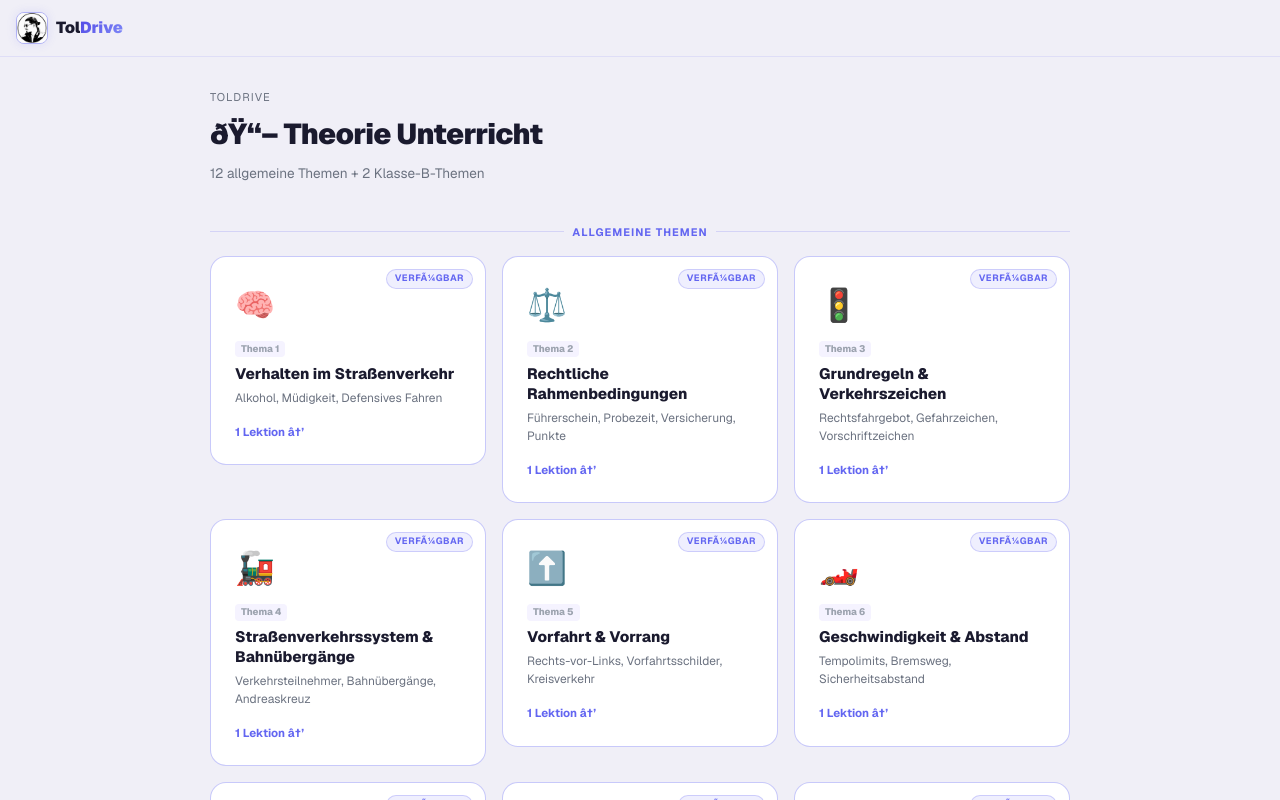
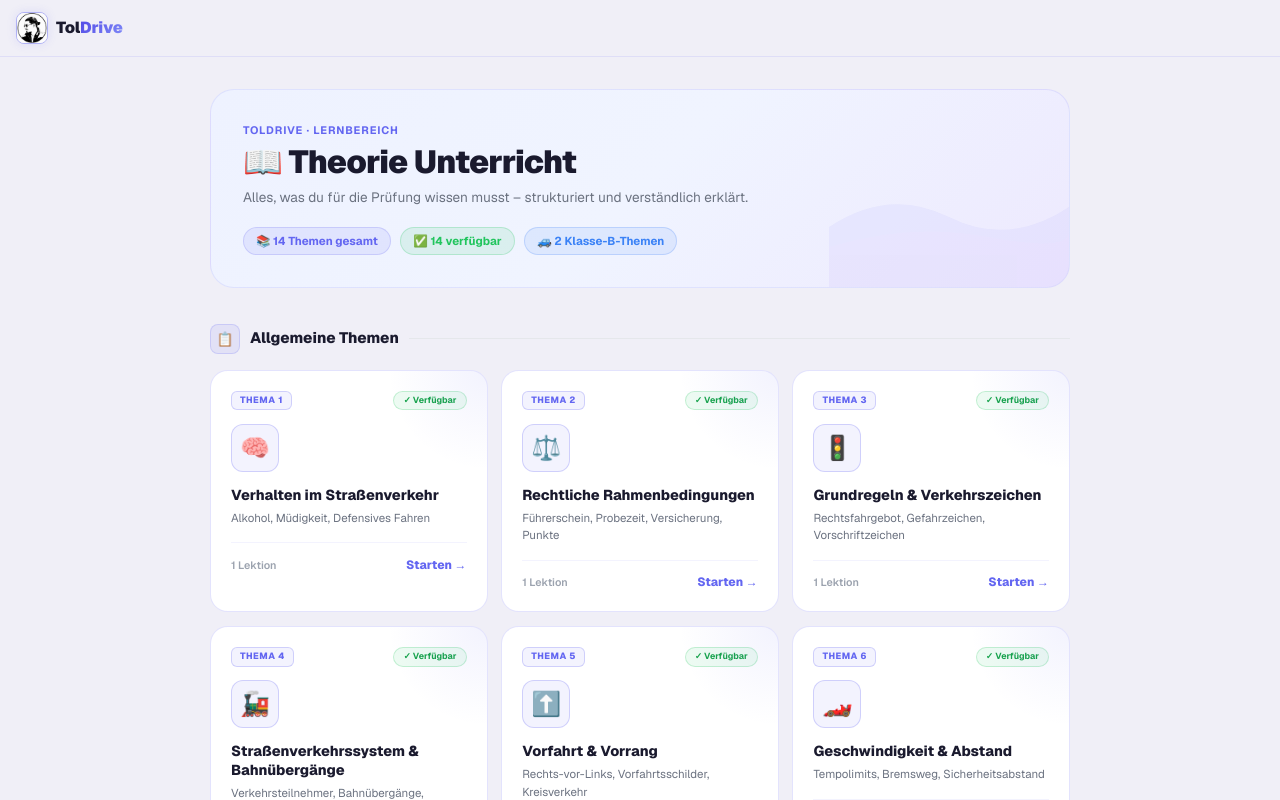
Before and after one commit to yamero37/fahrschule-theorie, a Next.js app: page /unterricht in a window 1280 px wide. Shown: the top 800 px of the page. Built offline with nearby package versions, Linux system fonts and the light colour scheme; no server answers.

Commit message:
design: redesign Unterricht page for light theme

```diff
--- a/app/unterricht/page.tsx
+++ b/app/unterricht/page.tsx
@@ -1,76 +1,97 @@
 import Link from 'next/link'
 import { TOPICS } from '@/data/lektionen'
 
-export const metadata = { title: 'Theorie Unterricht â€“ TolDrive' }
+export const metadata = { title: 'Theorie Unterricht – TolDrive' }
 
 export default function UnterrichtPage() {
-  const generalTopics = TOPICS.filter(t => !t.classB)
-  const classBTopics  = TOPICS.filter(t =>  t.classB)
+  const generalTopics  = TOPICS.filter(t => !t.classB)
+  const classBTopics   = TOPICS.filter(t =>  t.classB)
+  const availableCount = TOPICS.filter(t => t.available).length
 
   return (
-    <div style={{ minHeight: '100vh', padding: '2rem 1rem 4rem' }}>
-      <div style={{ maxWidth: '860px', margin: '0 auto' }}>
+    <div style={{ minHeight: '100vh', background: 'var(--bg)', paddingBottom: '5rem' }}>
+      <style>{`
+        .topic-card { transition: box-shadow 0.18s, transform 0.18s, border-color 0.18s !important; }
+        .topic-card:hover { transform: translateY(-3px) !important; }
+        .topic-card-indigo:hover { border-color: #6366f1 !important; box-shadow: 0 6px 28px rgba(99,102,241,0.12), 0 2px 8px rgba(0,0,0,0.05) !important; }
+        .topic-card-blue:hover   { border-color: #3b82f6 !important; box-shadow: 0 6px 28px rgba(59,130,246,0.12), 0 2px 8px rgba(0,0,0,0.05) !important; }
+      `}</style>
 
-        {/* Header */}
-        <div style={{ marginBottom: '2.5rem' }}>
-          <p style={{ fontSize: '0.7rem', color: 'var(--text-muted)', letterSpacing: '0.1em', textTransform: 'uppercase', marginBottom: '0.4rem' }}>
-            TolDrive
+      <div style={{ maxWidth: '900px', margin: '0 auto', padding: '2rem 1.25rem' }}>
+
+        {/* ── Hero Header ── */}
+        <div style={{
+          background: 'linear-gradient(135deg, #eef2ff 0%, #f0f4ff 50%, #ede9fe 100%)',
+          border: '1px solid rgba(99,102,241,0.12)',
+          borderRadius: '1.5rem',
+          padding: '2rem',
+          marginBottom: '2.25rem',
+          position: 'relative',
+          overflow: 'hidden',
+        }}>
+          <svg style={{ position: 'absolute', bottom: 0, right: 0, opacity: 0.06, pointerEvents: 'none' }}
+            width="240" height="120" viewBox="0 0 240 120">
+            <path d="M0,60 Q60,20 120,50 T240,40 L240,120 L0,120 Z" fill="#6366f1"/>
+            <path d="M0,80 Q80,55 160,70 T240,65 L240,120 L0,120 Z" fill="#8b5cf6"/>
+          </svg>
+
+          <div style={{ position: 'relative' }}>
+            <p style={{ margin: '0 0 0.35rem', fontSize: '0.68rem', fontWeight: 700, color: '#6366f1', letterSpacing: '0.08em', textTransform: 'uppercase' }}>
+              TolDrive · Lernbereich
             </p>
-          <h1 style={{ fontSize: '1.8rem', fontWeight: 900, color: 'var(--text)', margin: '0 0 0.5rem', letterSpacing: '-0.02em' }}>
-            ðŸ“– Theorie Unterricht
+            <h1 style={{ margin: '0 0 0.4rem', fontSize: 'clamp(1.5rem,4vw,2rem)', fontWeight: 900, color: '#1a1a2e', letterSpacing: '-0.02em', lineHeight: 1.15 }}>
+              📖 Theorie Unterricht
             </h1>
-          <p style={{ fontSize: '0.85rem', color: 'var(--text-muted)', margin: 0 }}>
-            12 allgemeine Themen + 2 Klasse-B-Themen
+            <p style={{ margin: '0 0 1.25rem', fontSize: '0.85rem', color: '#6b7280' }}>
+              Alles, was du für die Prüfung wissen musst – strukturiert und verständlich erklärt.
             </p>
+
+            <div style={{ display: 'flex', gap: '0.6rem', flexWrap: 'wrap' }}>
+              {([
+                { icon: '📚', label: `${TOPICS.length} Themen gesamt`,  color: '#6366f1', bg: 'rgba(99,102,241,0.1)',  border: 'rgba(99,102,241,0.2)'  },
+                { icon: '✅', label: `${availableCount} verfügbar`,      color: '#22c55e', bg: 'rgba(34,197,94,0.1)',   border: 'rgba(34,197,94,0.22)'  },
+                { icon: '🚙', label: '2 Klasse-B-Themen',               color: '#3b82f6', bg: 'rgba(59,130,246,0.1)',  border: 'rgba(59,130,246,0.22)' },
+              ] as const).map(c => (
+                <span key={c.label} style={{
+                  display: 'inline-flex', alignItems: 'center', gap: '5px',
+                  fontSize: '0.72rem', fontWeight: 700, color: c.color,
+                  background: c.bg, border: `1px solid ${c.border}`,
+                  borderRadius: '100px', padding: '4px 12px',
+                }}>
+                  {c.icon} {c.label}
+                </span>
+              ))}
+            </div>
+          </div>
         </div>
 
-        {/* Allgemeine Themen */}
-        <h2 style={{
-          fontSize: '0.68rem', fontWeight: 700, letterSpacing: '0.1em',
-          textTransform: 'uppercase', color: 'var(--gold)',
-          marginBottom: '1rem', display: 'flex', alignItems: 'center', gap: '8px',
-        }}>
-          <span style={{ flex: 1, height: '1px', background: 'rgba(var(--gold-rgb),0.2)' }} />
-          Allgemeine Themen
-          <span style={{ flex: 1, height: '1px', background: 'rgba(var(--gold-rgb),0.2)' }} />
-        </h2>
+        {/* ── Allgemeine Themen ── */}
+        <SectionLabel icon="📋" title="Allgemeine Themen" accent="#6366f1" />
 
         <div style={{
           display: 'grid',
-          gridTemplateColumns: 'repeat(auto-fill, minmax(240px, 1fr))',
-          gap: '1rem',
-          marginBottom: '3rem',
+          gridTemplateColumns: 'repeat(auto-fill, minmax(265px, 1fr))',
+          gap: '0.85rem',
+          marginBottom: '2.5rem',
         }}>
-          {generalTopics.map(topic => (
-            <TopicCard key={topic.id} topic={topic} />
-          ))}
+          {generalTopics.map(topic => <TopicCard key={topic.id} topic={topic} />)}
         </div>
 
-        {/* Klasse B */}
-        <h2 style={{
-          fontSize: '0.68rem', fontWeight: 700, letterSpacing: '0.1em',
-          textTransform: 'uppercase', color: '#60a5fa',
-          marginBottom: '1rem', display: 'flex', alignItems: 'center', gap: '8px',
-        }}>
-          <span style={{ flex: 1, height: '1px', background: 'rgba(96,165,250,0.25)' }} />
-          Nur Klasse B
-          <span style={{ flex: 1, height: '1px', background: 'rgba(96,165,250,0.25)' }} />
-        </h2>
+        {/* ── Klasse B ── */}
+        <SectionLabel icon="🚙" title="Nur Klasse B" accent="#3b82f6" />
 
         <div style={{
           background: 'rgba(59,130,246,0.04)',
-          border: '1px solid rgba(59,130,246,0.15)',
+          border: '1px solid rgba(59,130,246,0.14)',
           borderRadius: '1.25rem',
-          padding: '1.25rem',
+          padding: '1rem',
         }}>
           <div style={{
             display: 'grid',
-            gridTemplateColumns: 'repeat(auto-fill, minmax(240px, 1fr))',
-            gap: '1rem',
+            gridTemplateColumns: 'repeat(auto-fill, minmax(265px, 1fr))',
+            gap: '0.85rem',
           }}>
-            {classBTopics.map(topic => (
-              <TopicCard key={topic.id} topic={topic} />
-            ))}
+            {classBTopics.map(topic => <TopicCard key={topic.id} topic={topic} />)}
           </div>
         </div>
 
@@ -79,80 +100,117 @@ export default function UnterrichtPage() {
   )
 }
 
+function SectionLabel({ icon, title, accent }: { icon: string; title: string; accent: string }) {
+  return (
+    <div style={{ display: 'flex', alignItems: 'center', gap: '10px', marginBottom: '1rem' }}>
+      <div style={{
+        width: '30px', height: '30px', borderRadius: '8px', flexShrink: 0,
+        background: `${accent}18`, border: `1px solid ${accent}30`,
+        display: 'flex', alignItems: 'center', justifyContent: 'center', fontSize: '0.85rem',
+      }}>{icon}</div>
+      <h2 style={{ margin: 0, fontSize: '0.95rem', fontWeight: 800, color: '#1a1a2e' }}>{title}</h2>
+      <div style={{ flex: 1, height: '1px', background: '#e5e7eb' }} />
+    </div>
+  )
+}
+
 function TopicCard({ topic }: { topic: typeof TOPICS[0] }) {
   const isB = topic.classB
-  const activeColor   = isB ? '#3b82f6' : 'rgba(var(--gold-rgb),0.35)'
-  const inactiveColor = isB ? 'rgba(59,130,246,0.1)' : 'var(--border)'
-  const tagBg         = isB ? 'rgba(59,130,246,0.12)' : 'rgba(var(--gold-rgb),0.1)'
-  const tagColor      = isB ? '#60a5fa' : 'var(--gold)'
-  const tagBorder     = isB ? 'rgba(59,130,246,0.3)' : 'rgba(var(--gold-rgb),0.25)'
+
+  const accent       = isB ? '#3b82f6' : '#6366f1'
+  const accentBg     = isB ? 'rgba(59,130,246,0.08)'  : 'rgba(99,102,241,0.08)'
+  const accentBorder = isB ? 'rgba(59,130,246,0.22)'  : 'rgba(99,102,241,0.18)'
+  const tagColor     = accent
+  const tagBorder    = isB ? 'rgba(59,130,246,0.28)'  : 'rgba(99,102,241,0.25)'
+  const hoverClass   = isB ? 'topic-card topic-card-blue' : 'topic-card topic-card-indigo'
 
   const inner = (
-    <div style={{
-      background: 'var(--surface)',
-      border: `1px solid ${topic.available ? activeColor : inactiveColor}`,
-      borderRadius: '1rem',
-      padding: '1.5rem',
+    <div
+      className={topic.available ? hoverClass : ''}
+      style={{
+        background: '#fff',
+        border: `1px solid ${topic.available ? accentBorder : '#e5e7eb'}`,
+        borderRadius: '1.1rem',
+        padding: '1.25rem',
         cursor: topic.available ? 'pointer' : 'default',
-      transition: 'border-color 0.2s, box-shadow 0.2s, transform 0.2s',
         position: 'relative',
         overflow: 'hidden',
-      opacity: topic.available ? 1 : 0.55,
-    }}>
-
-      {/* Tag badge (B1/B2) */}
-      {topic.tag && (
-        <span style={{
-          position: 'absolute', top: '12px', left: '12px',
-          fontSize: '0.6rem', fontWeight: 800, letterSpacing: '0.06em',
-          background: tagBg, color: tagColor,
-          border: `1px solid ${tagBorder}`, borderRadius: '20px', padding: '2px 8px',
-        }}>{topic.tag}</span>
+        opacity: topic.available ? 1 : 0.6,
+        height: '100%',
+        boxSizing: 'border-box' as const,
+      }}
+    >
+      {/* Corner accent */}
+      {topic.available && (
+        <div style={{
+          position: 'absolute', top: 0, right: 0, width: '100px', height: '100px',
+          background: `radial-gradient(circle at top right, ${accentBg}, transparent 70%)`,
+          pointerEvents: 'none',
+        }} />
       )}
 
-      {/* Status badge */}
+      {/* Top row: Label + Status */}
+      <div style={{ display: 'flex', alignItems: 'center', justifyContent: 'space-between', marginBottom: '0.85rem' }}>
         <span style={{
-        position: 'absolute', top: '12px', right: '12px',
-        fontSize: '0.58rem', fontWeight: 700, letterSpacing: '0.06em', textTransform: 'uppercase',
-        background: topic.available ? tagBg : 'var(--surface-2)',
-        color: topic.available ? tagColor : 'var(--text-dim)',
-        border: `1px solid ${topic.available ? tagBorder : 'var(--border)'}`,
-        borderRadius: '20px', padding: '2px 8px',
+          fontSize: '0.57rem', fontWeight: 800, letterSpacing: '0.06em',
+          background: accentBg, color: tagColor,
+          border: `1px solid ${tagBorder}`, borderRadius: '6px',
+          padding: '2px 8px', textTransform: 'uppercase' as const,
         }}>
-        {topic.available ? 'VerfÃ¼gbar' : 'DemnÃ¤chst'}
+          {topic.tag ?? `Thema ${topic.id}`}
         </span>
+        <span style={{
+          fontSize: '0.55rem', fontWeight: 700,
+          background: topic.available ? 'rgba(34,197,94,0.08)' : '#f9fafb',
+          color: topic.available ? '#16a34a' : '#9ca3af',
+          border: `1px solid ${topic.available ? 'rgba(34,197,94,0.22)' : '#e5e7eb'}`,
+          borderRadius: '100px', padding: '2px 9px',
+        }}>
+          {topic.available ? '✓ Verfügbar' : '⏳ Demnächst'}
+        </span>
+      </div>
 
-      <div style={{ fontSize: '2rem', marginBottom: '0.75rem', marginTop: topic.tag ? '1rem' : '0' }}>
+      {/* Icon bubble */}
+      <div style={{
+        width: '48px', height: '48px', borderRadius: '12px',
+        background: accentBg, border: `1px solid ${tagBorder}`,
+        display: 'flex', alignItems: 'center', justifyContent: 'center',
+        fontSize: '1.5rem', marginBottom: '0.85rem',
+      }}>
         {topic.icon}
       </div>
 
-      <div style={{ display: 'flex', alignItems: 'center', gap: '6px', marginBottom: '0.4rem' }}>
-        <span style={{
-          fontSize: '0.6rem', fontWeight: 800, color: 'var(--text-dim)',
-          background: 'var(--surface-2)', borderRadius: '4px', padding: '1px 6px',
-        }}>
-          {topic.tag ?? `Thema ${topic.id}`}
-        </span>
-      </div>
-
-      <h3 style={{ fontSize: '0.95rem', fontWeight: 800, color: 'var(--text)', margin: '0 0 0.35rem', lineHeight: 1.3 }}>
+      {/* Title + Subtitle */}
+      <h3 style={{ fontSize: '0.9rem', fontWeight: 800, color: '#1a1a2e', margin: '0 0 0.3rem', lineHeight: 1.3 }}>
         {topic.title}
       </h3>
-      <p style={{ fontSize: '0.75rem', color: 'var(--text-muted)', margin: 0, lineHeight: 1.5 }}>
+      <p style={{ fontSize: '0.72rem', color: '#6b7280', margin: 0, lineHeight: 1.5 }}>
         {topic.subtitle}
       </p>
 
+      {/* Footer */}
+      <div style={{
+        marginTop: '1rem', paddingTop: '0.8rem',
+        borderTop: `1px solid ${topic.available ? accentBg : '#f3f4f6'}`,
+        display: 'flex', alignItems: 'center', justifyContent: 'space-between',
+      }}>
+        <span style={{ fontSize: '0.67rem', color: '#9ca3af', fontWeight: 600 }}>
+          {topic.available
+            ? `${topic.lessons.length} Lektion${topic.lessons.length !== 1 ? 'en' : ''}`
+            : 'Bald verfügbar'}
+        </span>
         {topic.available && (
-        <div style={{ marginTop: '1rem', fontSize: '0.72rem', fontWeight: 700, color: tagColor }}>
-          {topic.lessons.length} Lektion{topic.lessons.length !== 1 ? 'en' : ''} â†’
+          <span style={{ fontSize: '0.75rem', fontWeight: 800, color: tagColor }}>
+            Starten →
+          </span>
+        )}
       </div>
-      )}
     </div>
   )
 
   if (!topic.available) return inner
   return (
-    <Link href={`/unterricht/${topic.id}`} style={{ textDecoration: 'none' }}>
+    <Link href={`/unterricht/${topic.id}`} style={{ textDecoration: 'none', display: 'block' }}>
       {inner}
     </Link>
   )
```
Lines whose indentation alone changed are shown as unchanged.
